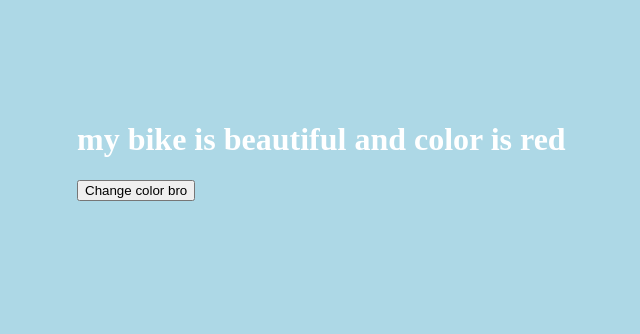
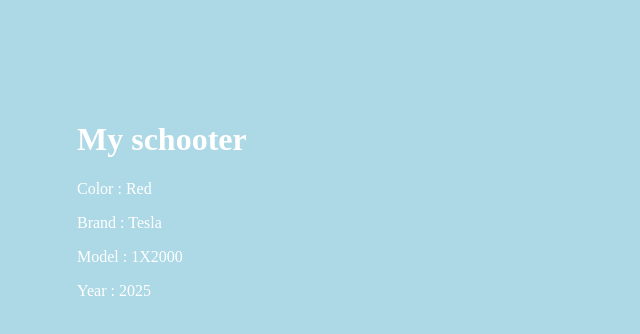
Before and after one commit to rasathuraikaran/react, a React (Create React App) app: page / in a window 1280 px wide. Shown: the top 334 px of the page, without its empty margins (23-663 px from the left). Built offline with nearby package versions, Linux system fonts and the light colour scheme.

Commit message:
created multi state

```diff
--- /dev/null
+++ b/src/components/Schooter.js
@@ -0,0 +1,23 @@
+import { useState } from "react";
+
+function Schooter() {
+   const  [color,setColor]= useState("Red");
+   const  [brand,setBrand]= useState("Tesla");
+
+   const  [model,setModel]= useState("1X2000");
+
+   const  [year,setYearr]= useState("2025");
+
+
+ return (
+  <div>
+   <h1>My schooter</h1>
+   <p>Color : {color}</p>
+   <p>Brand : {brand}</p>
+   <p>Model : {model}</p>
+   <p>Year : {year}</p>
+  </div>
+ );
+}
+
+export default Schooter
--- a/src/index.js
+++ b/src/index.js
@@ -8,11 +8,12 @@ import Garage from "./components/Garage";
 import Header from "./components/Header";
 import FavouriteColor from "./components/FovouriteColor";
 import Bike from "./components/Bike";
+import Schooter from "./components/Schooter";
 
 const root = ReactDOM.createRoot(document.getElementById("root"));
 root.render(
  <React.StrictMode>
-  <Bike />
+  <Schooter />
  </React.StrictMode>
 );
 
```
